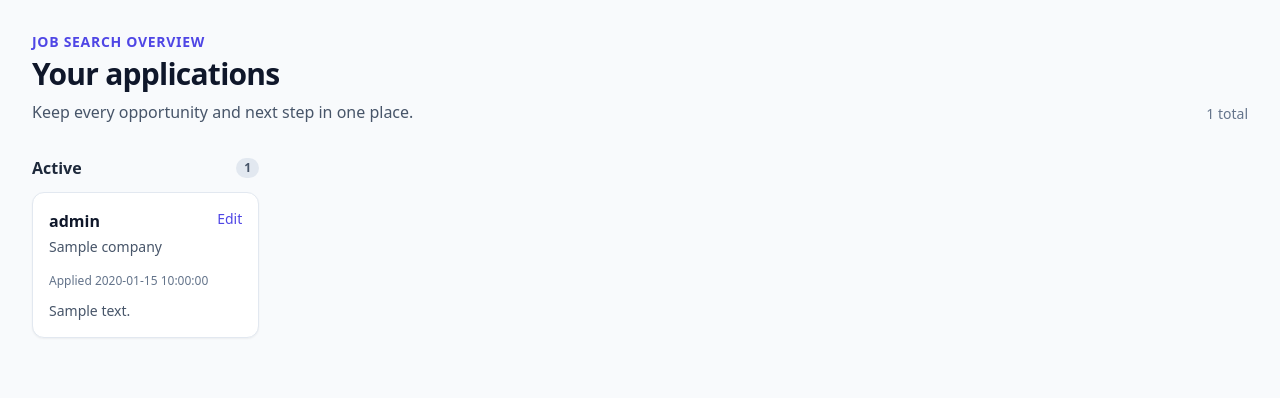
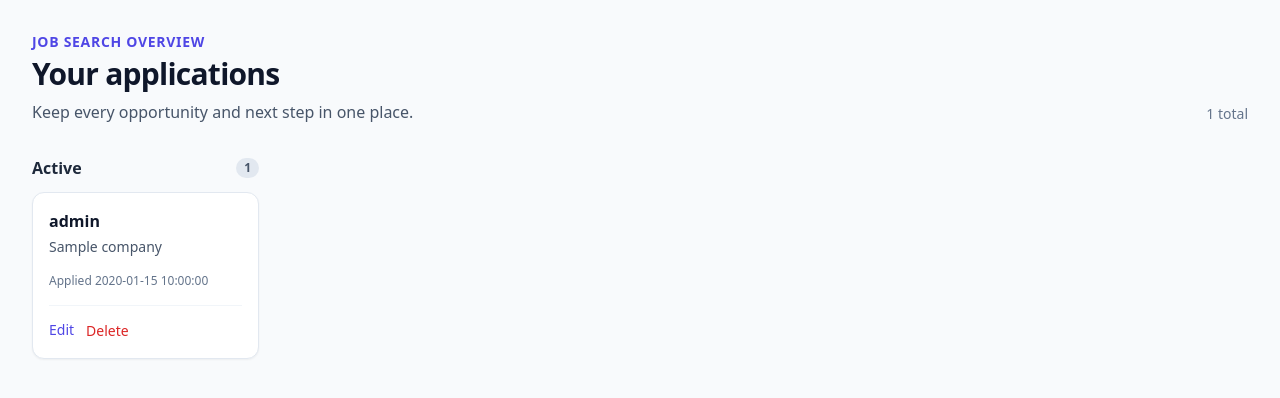
Before and after one commit to mustafasmh/role-radar, a Flask app: template templates/index.html in a window 1280 px wide. Shown: the part 69-467 px from the top of the page. Run offline with Flask 3, Linux system fonts and the light colour scheme; the template is opened without the code that fills it: most values are stand-ins (such as "Sample title", 1, 10 or a date in 2020); some libraries are stand-ins or nearby versions.

Commit message:
AUD Applications

```diff
--- a/templates/index.html
+++ b/templates/index.html
@@ -10,7 +10,7 @@
     <p class="text-sm text-slate-500">{{ grouped_applications.values() | map('length') | sum }} total</p>
 </div>
 
-<div class="grid gap-5 md:grid-cols-2 xl:grid-cols-5">
+<div class="grid grid-cols-1 gap-5 lg:grid-cols-5">
     {% for status in statuses %}
         <section class="min-w-0">
             <div class="mb-3 flex items-center justify-between">
@@ -25,14 +25,16 @@
                                 <h3 class="truncate font-semibold text-slate-900">{{ application['role'] }}</h3>
                                 <p class="mt-1 truncate text-sm text-slate-600">{{ application['company'] }}</p>
                             </div>
-                            <a href="{{ url_for('edit_application', application_id=application['id']) }}" class="shrink-0 text-sm font-medium text-indigo-600 hover:text-indigo-800">Edit</a>
                         </div>
                         {% if application['applied_date'] %}
                             <p class="mt-4 text-xs text-slate-500">Applied {{ application['applied_date'] }}</p>
                         {% endif %}
-                        {% if application['notes'] %}
-                            <p class="mt-3 line-clamp-2 text-sm text-slate-600">{{ application['notes'] }}</p>
-                        {% endif %}
+                        <div class="mt-4 flex items-center gap-3 border-t border-slate-100 pt-3">
+                            <a href="{{ url_for('edit_application', application_id=application['id']) }}" class="text-sm font-medium text-indigo-600 hover:text-indigo-800">Edit</a>
+                            <form method="post" action="{{ url_for('delete_application', application_id=application['id']) }}" onsubmit="return confirm('Delete this application?');">
+                                <button type="submit" class="text-sm font-medium text-red-600 hover:text-red-800">Delete</button>
+                            </form>
+                        </div>
                     </article>
                 {% else %}
                     <div class="rounded-xl border border-dashed border-slate-300 p-4 text-sm text-slate-500">No applications</div>
```
